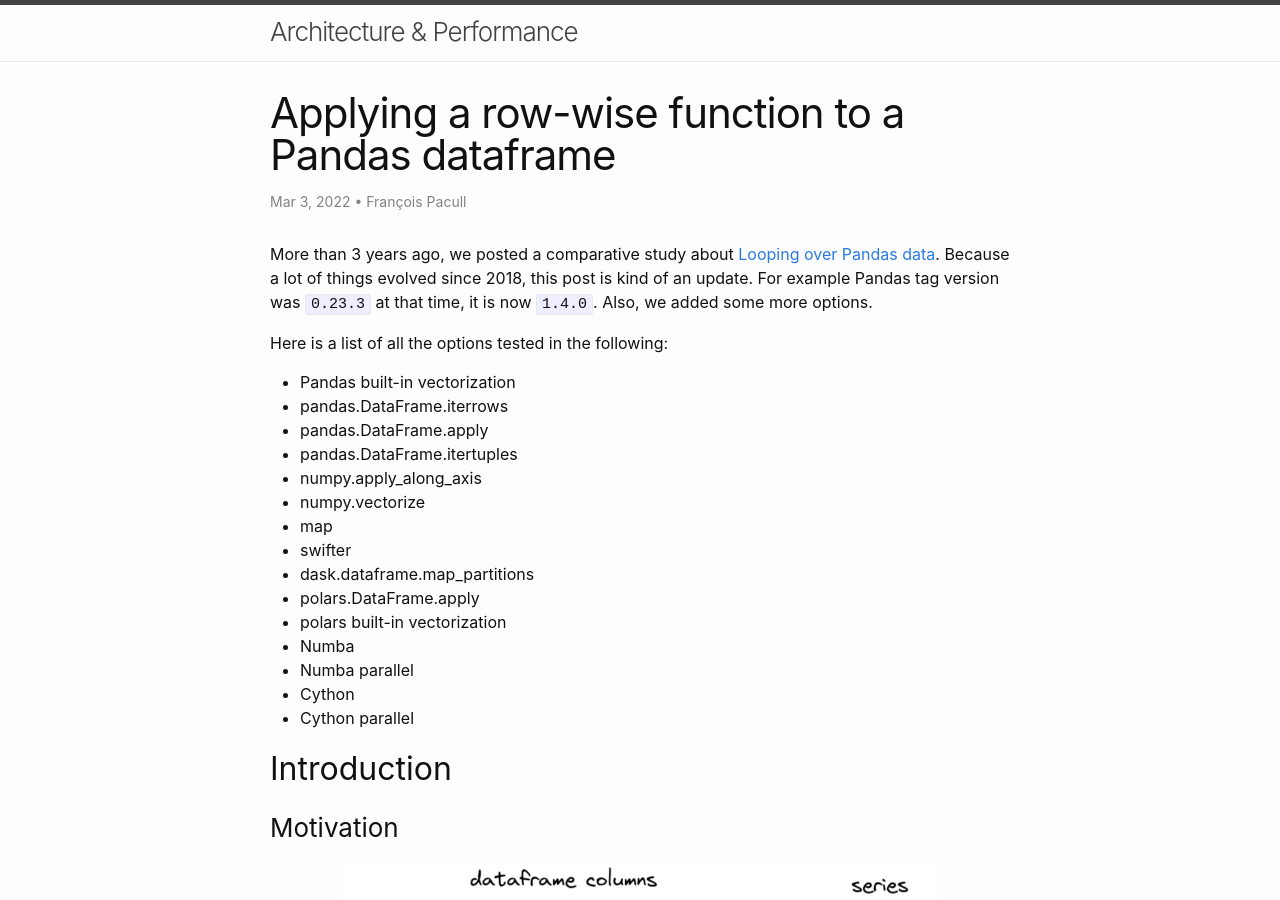
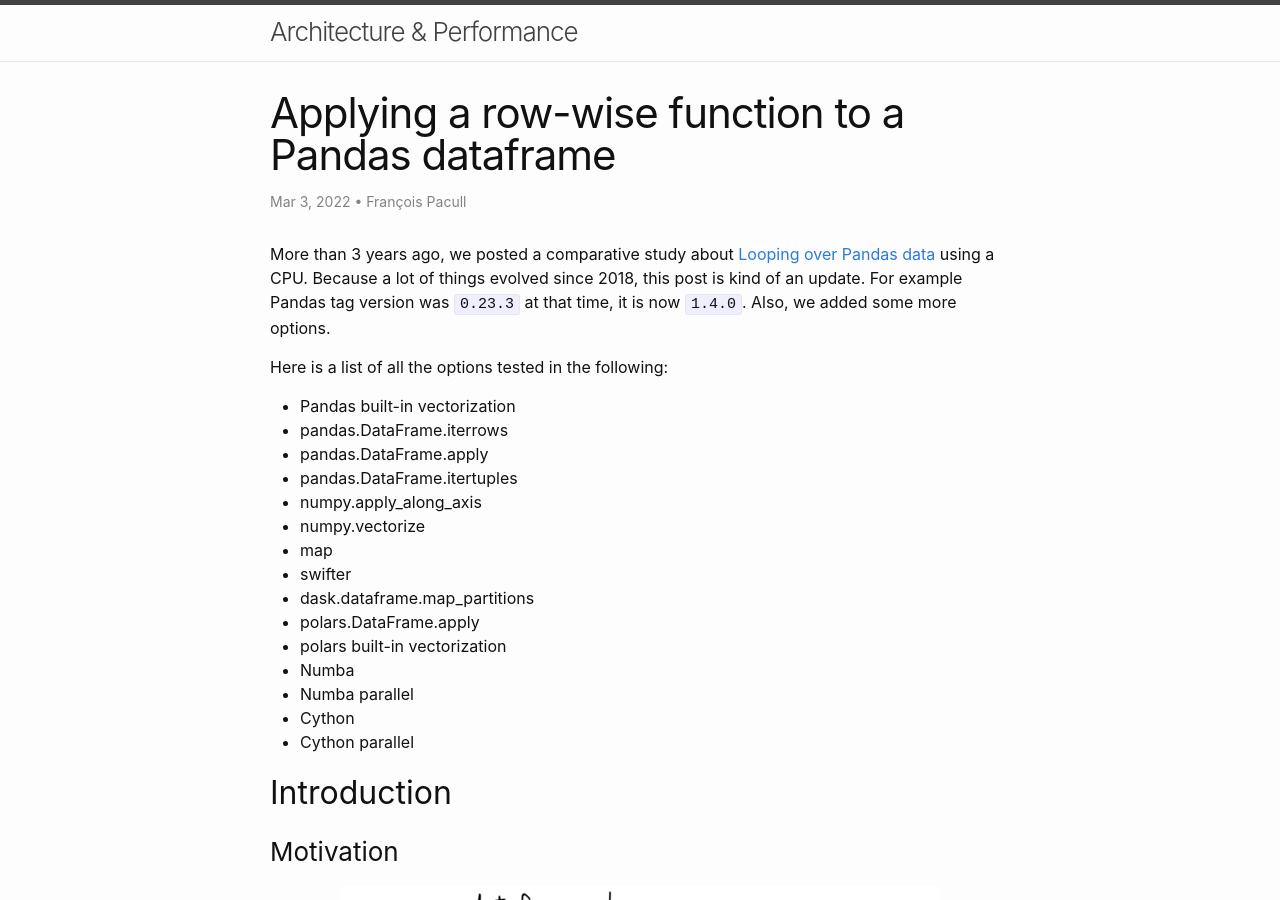
Before and after one commit to aetperf/aetperf.github.io, a Jekyll site: the page built from _posts/2022-03-03-Applying-a-row-wise-function-to-a-Pandas-dataframe.md, in a window 1280 px wide and 900 px high. Built offline with Jekyll 4.4.1, drawn with Linux system fonts in a browser that asks for light colours; formulas are drawn with MathJax 3; comment, search, counter and statistics services are not loaded.

Commit message:
specified the study is made using a CPU

```diff
--- a/_posts/2022-03-03-Applying-a-row-wise-function-to-a-Pandas-dataframe.md
+++ b/_posts/2022-03-03-Applying-a-row-wise-function-to-a-Pandas-dataframe.md
@@ -7,7 +7,7 @@ tags: Python Pandas DataFrame row-wise apply
 ---
 
 
-More than 3 years ago, we posted a comparative study about [Looping over Pandas data](https://aetperf.github.io/2018/07/03/Looping-over-Pandas-data.html). Because a lot of things evolved since 2018, this post is kind of an update. For example Pandas tag version was `0.23.3` at that time, it is now `1.4.0`. Also, we added some more options.
+More than 3 years ago, we posted a comparative study about [Looping over Pandas data](https://aetperf.github.io/2018/07/03/Looping-over-Pandas-data.html) using a CPU. Because a lot of things evolved since 2018, this post is kind of an update. For example Pandas tag version was `0.23.3` at that time, it is now `1.4.0`. Also, we added some more options.
 
 Here is a list of all the options tested in the following:
 - Pandas built-in vectorization
```
Also changed, not shown: _posts/WP_2022-03-03-Applying-a-row-wise-function-to-a-Pandas-dataframe.md (+1 -1 lines).
